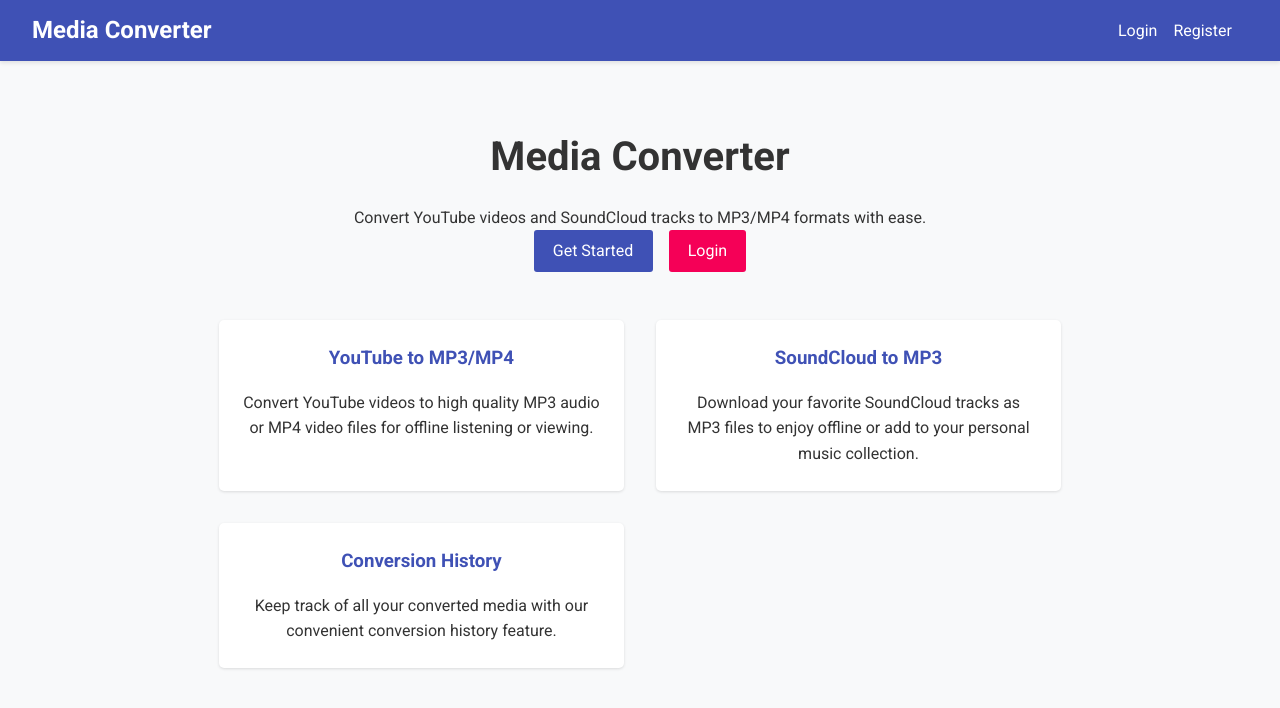
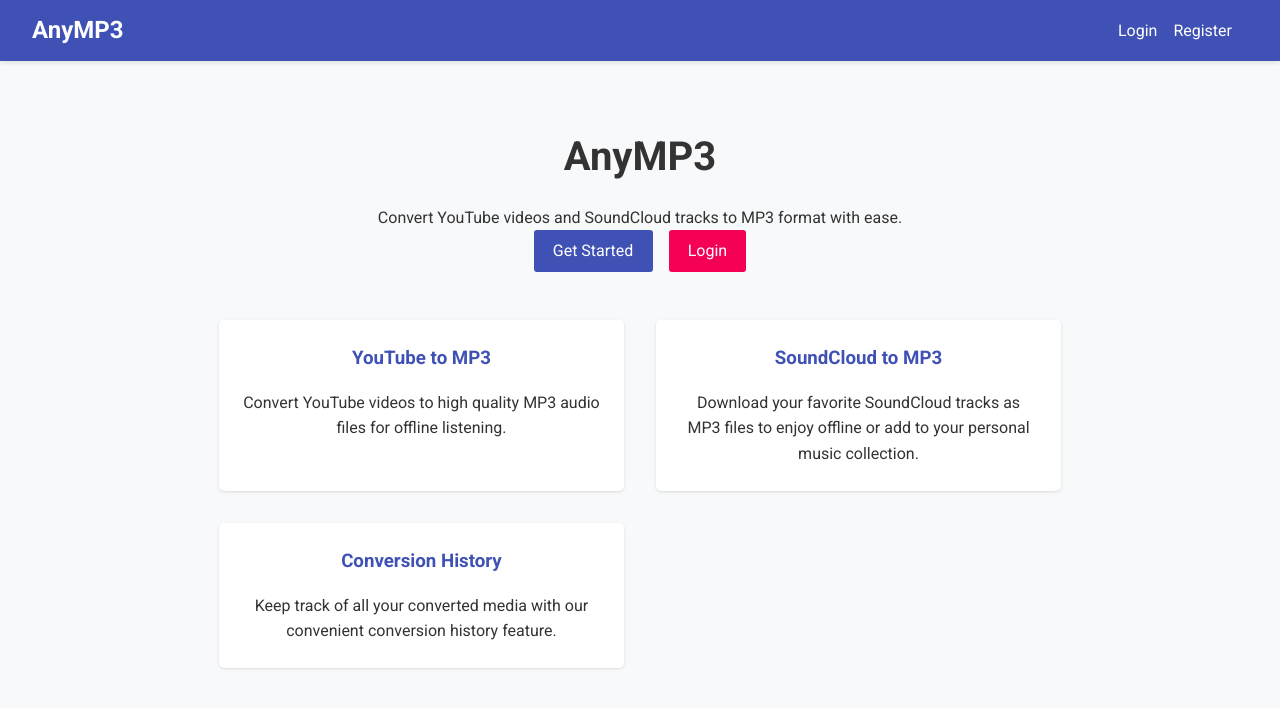
Before and after one commit to montygracey/mediaconverter, a React (Create React App) app in the folder frontend/: page / in a window 1280 px wide. Shown: the top 708 px of the page. Built offline with nearby package versions, Linux system fonts and the light colour scheme.

Commit message:
changing application name and removing mp4 options

```diff
--- a/frontend/public/index.html
+++ b/frontend/public/index.html
@@ -7,12 +7,12 @@
     <meta name="theme-color" content="#000000" />
     <meta
       name="description"
-      content="Media Converter - Convert YouTube videos and SoundCloud tracks to MP3/MP4"
+      content="AnyMP3 - Convert YouTube videos and SoundCloud tracks to MP3"
     />
     <link rel="apple-touch-icon" href="%PUBLIC_URL%/logo192.png" />
     <link rel="manifest" href="%PUBLIC_URL%/manifest.json" />
     <link href="https://fonts.googleapis.com/css2?family=Roboto:wght@300;400;500;700&display=swap" rel="stylesheet">
-    <title>Media Converter</title>
+    <title>AnyMP3</title>
   </head>
   <body>
     <noscript>You need to enable JavaScript to run this app.</noscript>
--- a/frontend/src/components/ConverterForm.js
+++ b/frontend/src/components/ConverterForm.js
@@ -19,7 +19,7 @@
 function ConverterForm({ onConversionComplete }) {
   const [url, setUrl] = useState('');
   const [source, setSource] = useState('youtube');
-  const [format, setFormat] = useState('mp3');
+  const [format, setFormat] = useState('mp3');  // Only MP3 is supported now
   const [errors, setErrors] = useState({});
 
   const [createConversion, { loading }] = useMutation(CREATE_CONVERSION, {
@@ -109,14 +109,9 @@
             id="format"
             value={format}
             onChange={(e) => setFormat(e.target.value)}
-            disabled={source === 'soundcloud' && format === 'mp4'}
           >
             <option value="mp3">MP3</option>
-            {source === 'youtube' && <option value="mp4">MP4</option>}
           </select>
-          {source === 'soundcloud' && format === 'mp4' && (
-            <small className="form-text">MP4 conversion is only available for YouTube videos</small>
-          )}
         </div>
 
         <button type="submit" className="btn btn-primary" disabled={loading}>
--- a/frontend/src/components/Navbar.js
+++ b/frontend/src/components/Navbar.js
@@ -12,7 +12,7 @@
   return (
     <nav className="navbar">
       <div className="navbar-brand">
-        <Link to="/">Media Converter</Link>
+        <Link to="/">AnyMP3</Link>
       </div>
       <div className="navbar-nav">
         {user ? (
--- a/frontend/src/pages/Home.js
+++ b/frontend/src/pages/Home.js
@@ -8,9 +8,9 @@
   return (
     <div className="home-page">
       <div className="home-hero">
-        <h1>Media Converter</h1>
+        <h1>AnyMP3</h1>
         <p className="lead">
-          Convert YouTube videos and SoundCloud tracks to MP3/MP4 formats with ease.
+          Convert YouTube videos and SoundCloud tracks to MP3 format with ease.
         </p>
         {user ? (
           <Link to="/dashboard" className="btn btn-primary">
@@ -30,10 +30,10 @@
 
       <div className="features">
         <div className="feature-card">
-          <h3>YouTube to MP3/MP4</h3>
+          <h3>YouTube to MP3</h3>
           <p>
-            Convert YouTube videos to high quality MP3 audio or MP4 video files
-            for offline listening or viewing.
+            Convert YouTube videos to high quality MP3 audio files
+            for offline listening.
           </p>
         </div>
         <div className="feature-card">
```
Also changed, not shown: 2 other files (tests, documents, lock files or other folders).
